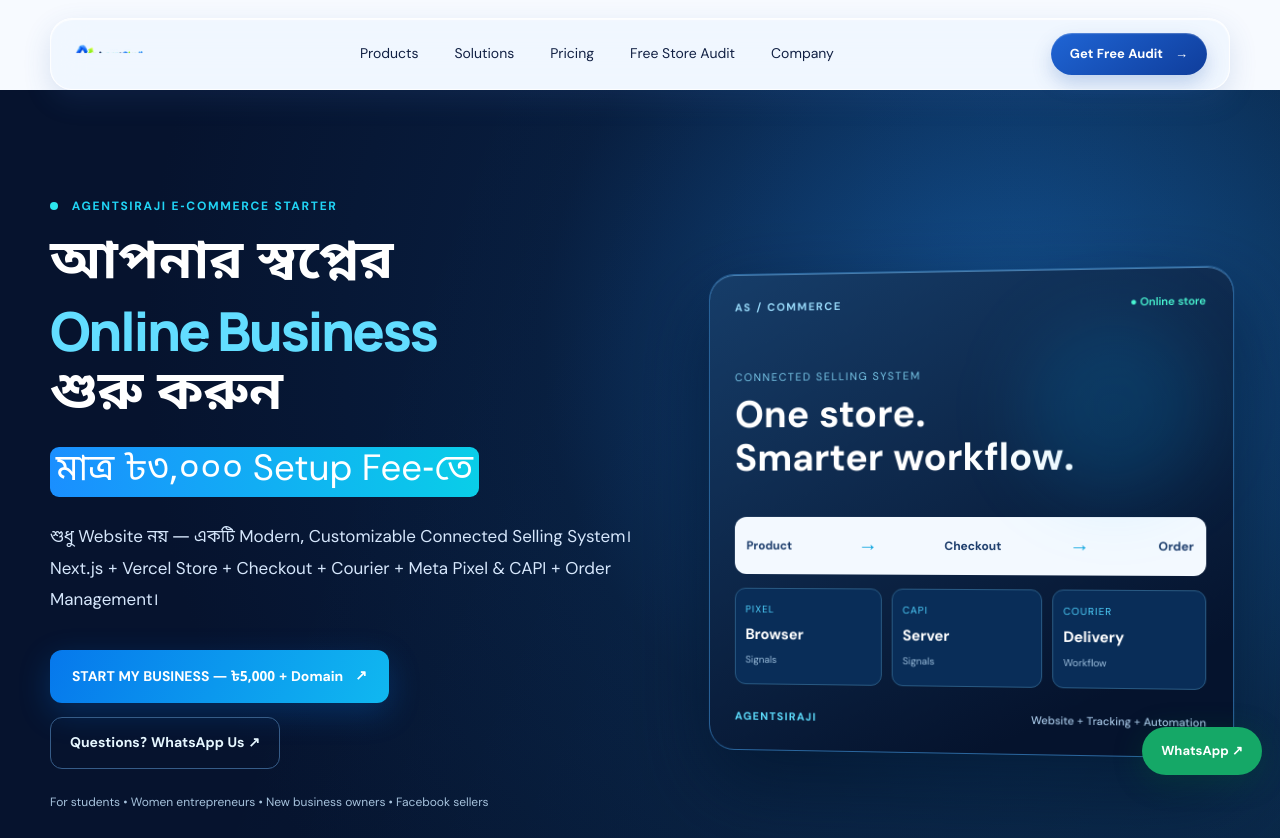
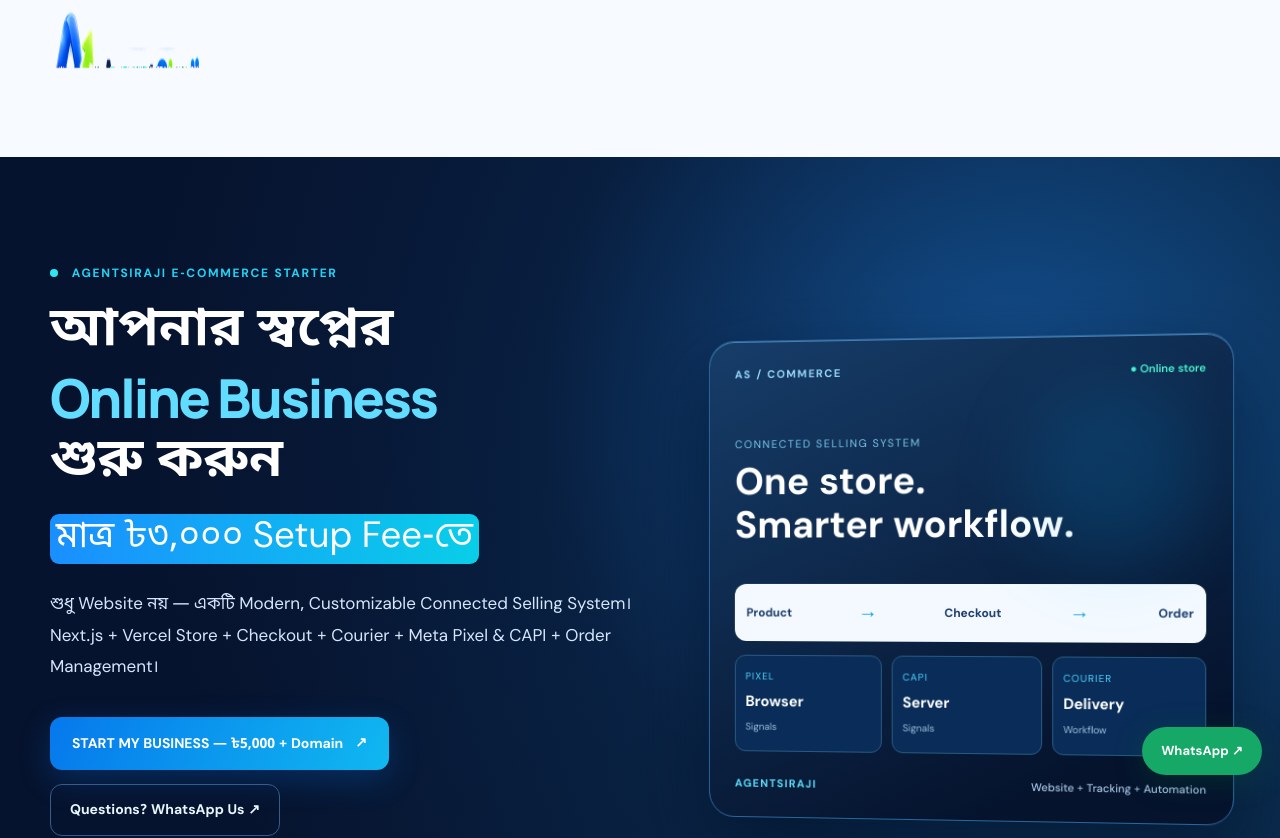
Before and after one commit to Minhazsiraji/AgentSiraji, a Next.js app: page /ecommerce-starter in a window 1280 px wide. Shown: the top 838 px of the page. Built offline with nearby package versions, Linux system fonts and the light colour scheme; no server answers; the database is empty.

Commit message:
Remove site header and footer from ecommerce starter funnel

```diff
--- a/app/ecommerce-starter/page.tsx
+++ b/app/ecommerce-starter/page.tsx
@@ -1,6 +1,6 @@
 import type { Metadata } from "next";
+import Image from "next/image";
 import Link from "next/link";
-import { SiteHeader, SiteFooter } from "@/components/SiteChrome";
 import { StarterCheckout } from "@/components/StarterCheckout";
 import { starterLiveEnabled } from "@/lib/starter-offer";
 import s from "./starter.module.css";
@@ -23,7 +23,9 @@ const features = [
 const steps = ["Customer visits","Views product","Adds to cart","Checkout","Order confirmed","Courier"];
 export default function EcommerceStarter() {
   return <main className={s.root}>
-    <SiteHeader />
+    <div className={s.landingBrand + " shell"}>
+      <Image src="/agentsiraji-official.png" alt="AgentSiraji" width={150} height={150} priority />
+    </div>
     <div className={s.backdrop}>
       <section className={s.hero + " shell"}>
         <div>
@@ -67,6 +69,5 @@ export default function EcommerceStarter() {
     </section>
     <section className={s.checkoutBand} id="starter-order"><div className={s.section + " shell"}><span className={s.kicker}>READY TO START?</span><h2>আপনার Business-এর<br /><em>শুরুটা হোক আজ।</em></h2><StarterCheckout enabled={starterLiveEnabled()} /></div></section>
     <div className={s.floating}><a href="https://wa.me/8801404385101?text=Hi%20AgentSiraji%2C%20I%20want%20the%203000%20E-commerce%20Starter%20Package" target="_blank" rel="noopener noreferrer" aria-label="Chat on WhatsApp">WhatsApp ↗</a></div>
-    <SiteFooter />
   </main>;
 }
```
